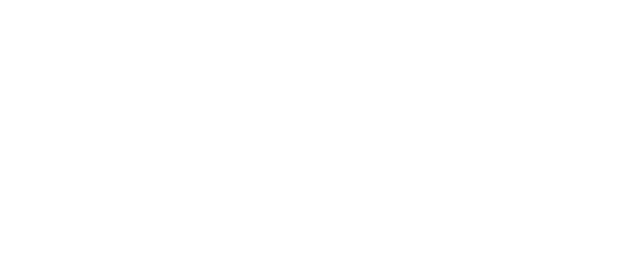
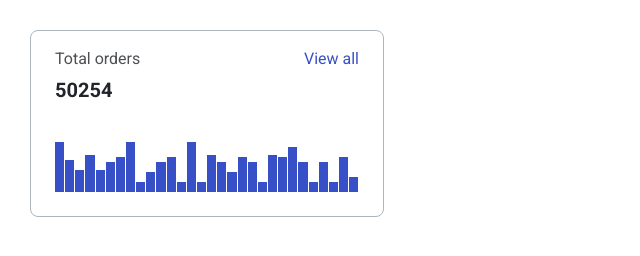
Before and after one commit to js-tasks-ru/htmlcss-20210812_morisa, a website: page 04-lection2/01-histogram/index.html in a window 1280 px wide. Shown: the whole page, without its empty margins (0-640 px from the left). Drawn offline with Linux system fonts and the light colour scheme.

Commit message:
add sulution for 04-lection2-01-histogram

```diff
--- a/04-lection2/01-histogram/histogram.css
+++ b/04-lection2/01-histogram/histogram.css
@@ -0,0 +1,49 @@
+.histogram {
+  background: var(--white);
+  border: 1px solid var(--grey-3);
+  box-sizing: border-box;
+  border-radius: 8px;
+  padding: 16px 24px 24px;
+  width: 354px;
+}
+
+.histogram__header {
+  display: flex;
+  justify-content: space-between;
+  color: var(--black);
+  font-family: 'Inter', sans-serif;
+  margin: 0 0 39px;
+}
+
+.histogram__title {
+  font-size: 16px;
+  line-height: 24px;
+  margin: 0 0 6px;
+  opacity: 0.8;
+}
+
+.histogram__number {
+  font-size: 20px;
+  line-height: 26px;
+  margin: 0;
+}
+
+.histogram__link {
+  text-decoration: none;
+  font-size: 16px;
+  line-height: 24px;
+  color: var(--blue);
+}
+
+
+.histogram__graph {
+  display: flex;
+  align-items: flex-end;
+  height: 50px;
+}
+
+.histogram__item {
+  margin-right: 1px;
+  background-color: var(--blue);
+  width: 9%;
+}
--- a/04-lection2/01-histogram/index.html
+++ b/04-lection2/01-histogram/index.html
@@ -5,11 +5,55 @@
 <head>
   <link rel="stylesheet" href="../../assets/css/normalize.css">
   <link rel="stylesheet" href="../../assets/css/main.css">
+  <link rel="stylesheet" href="./page.css">
   <link rel="stylesheet" href="./histogram.css">
 </head>
 
-<body>
+<body class="page">
+  <div class="histogram page__histogram">
+    <div class="histogram__header">
+      <div class="histogram__orders">
+        <p class="histogram__title">Total orders</p>
+        <h4 class="histogram__number">50254</h4>
+      </div>
+      <div>
+        <a class="histogram__link" href="#"> View all</a>
+      </div>
+    </div>
 
+    <div class="histogram__graph">
+      <div class="histogram__item" style="height:100%"></div>
+      <div class="histogram__item" style="height:65%"></div>
+      <div class="histogram__item" style="height:45%"></div>
+      <div class="histogram__item" style="height:75%"></div>
+      <div class="histogram__item" style="height:45%"></div>
+      <div class="histogram__item" style="height:60%"></div>
+      <div class="histogram__item" style="height:70%"></div>
+      <div class="histogram__item" style="height:100%"></div>
+      <div class="histogram__item" style="height:20%"></div>
+      <div class="histogram__item" style="height:40%"></div>
+      <div class="histogram__item" style="height:60%"></div>
+      <div class="histogram__item" style="height:70%"></div>
+      <div class="histogram__item" style="height:20%"></div>
+      <div class="histogram__item" style="height:100%"></div>
+      <div class="histogram__item" style="height:20%"></div>
+      <div class="histogram__item" style="height:75%"></div>
+      <div class="histogram__item" style="height:60%"></div>
+      <div class="histogram__item" style="height:40%"></div>
+      <div class="histogram__item" style="height:70%"></div>
+      <div class="histogram__item" style="height:60%"></div>
+      <div class="histogram__item" style="height:20%"></div>
+      <div class="histogram__item" style="height:75%"></div>
+      <div class="histogram__item" style="height:70%"></div>
+      <div class="histogram__item" style="height:90%"></div>
+      <div class="histogram__item" style="height:60%"></div>
+      <div class="histogram__item" style="height:20%"></div>
+      <div class="histogram__item" style="height:60%"></div>
+      <div class="histogram__item" style="height:20%"></div>
+      <div class="histogram__item" style="height:70%"></div>
+      <div class="histogram__item" style="height:30%"></div>
+    </div>
+  </div>
 </body>
 
 </html>
--- /dev/null
+++ b/04-lection2/01-histogram/page.css
@@ -0,0 +1,3 @@
+.page__histogram {
+  margin: 30px;
+}
```
